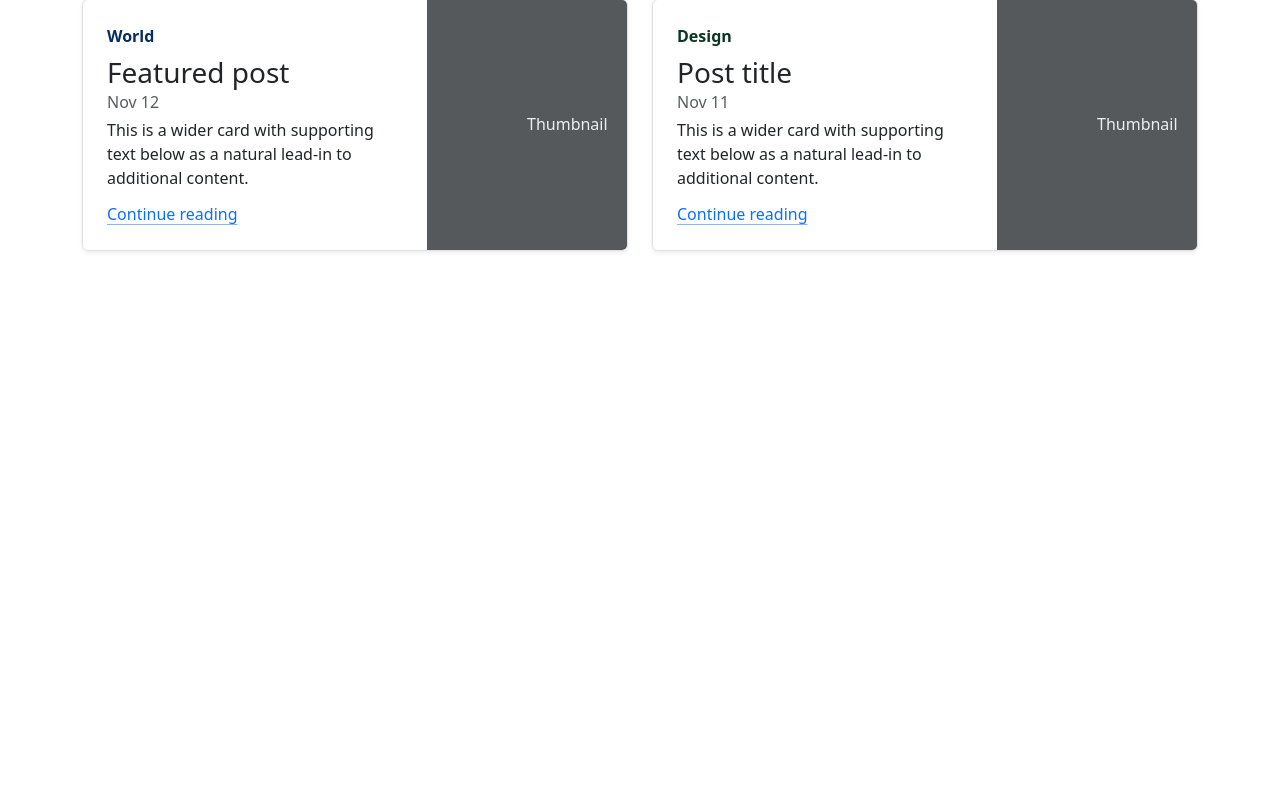
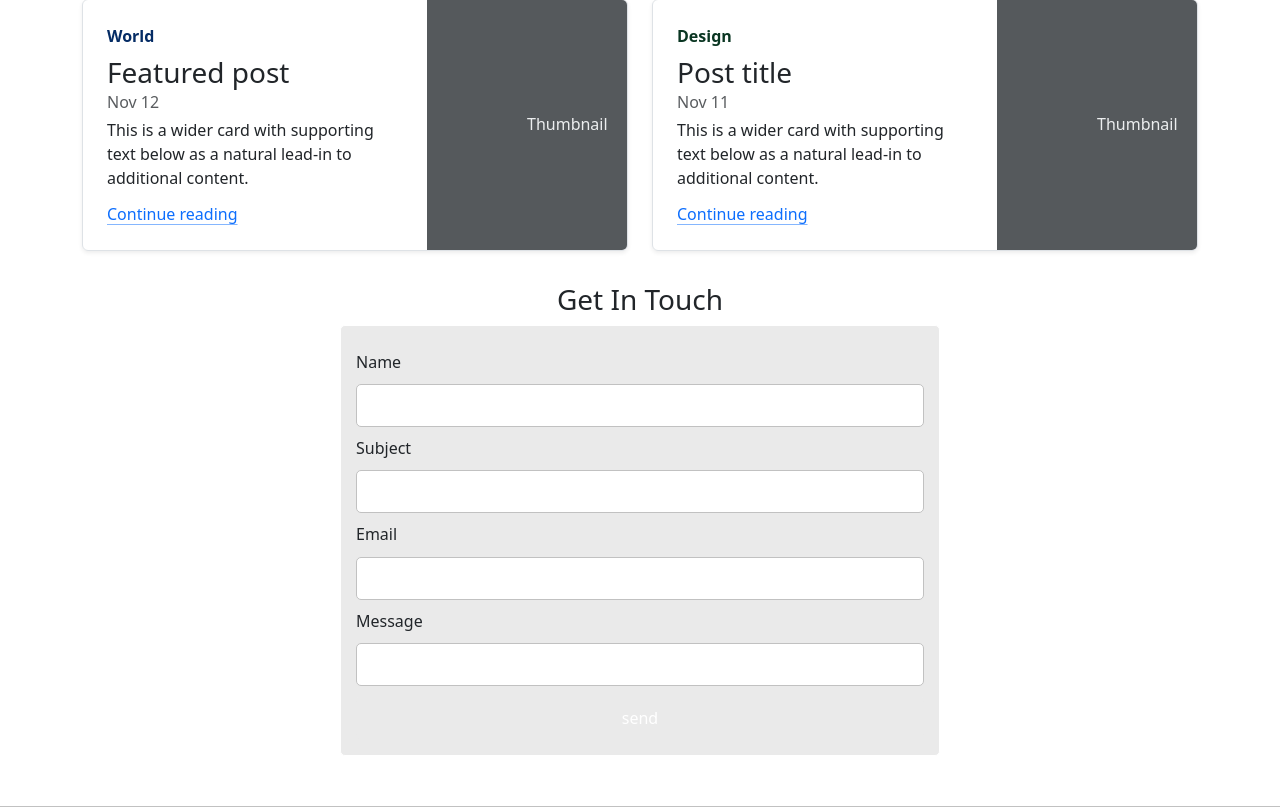
Before and after one commit to Kathan1999/Blog, a Django app: template Home/templates/index.html in a window 1280 px wide. Shown: the part 525-1332 px from the top of the page. Before the commit the page ends 777 px from the top, so only its background shows below. Run offline with Django 5.2, Linux system fonts and the light colour scheme; the template is opened without the code that fills it, so the values that code supplies are empty.

Commit message:
contact section has been done

```diff
--- a/Home/static/css/index.css
+++ b/Home/static/css/index.css
@@ -0,0 +1,45 @@
+.s2{
+    background-color: #fff;
+    border-bottom: 1px solid #c1c1c1;
+    overflow: auto;
+}
+
+#contact-form{
+    display: block;
+    max-width: 600px;
+    margin: 0 auto;
+    border: 1px solid #fff;
+    padding: 15px;
+    border-radius: 5px;
+    background-color: #eaeaea;
+    margin-bottom: 50px;
+}
+
+#contact-form label{
+    line-height: 2.7em;
+}
+
+#contact-form textarea{
+    min-height: 100px;
+    font-size: 14px;
+}
+
+.input-field{
+    width: 100%;
+    padding-top: 10px;
+    padding-bottom: 10px;
+    background-color: #fff;
+    border-radius: 5px;
+    border: 1px solid #c1c1c1;
+    font-size: 14px;
+}
+
+#submit-btn{
+    margin-top: 10px;
+    width: 100%;
+    padding-top: 10px;
+    padding-bottom: 10px;
+    color: #fff;
+    background-color: #eaeaea;
+    border: none;
+}
--- a/Home/templates/index.html
+++ b/Home/templates/index.html
@@ -4,7 +4,7 @@
         <meta charset="utf=8">
         <meta name="viewpoint" content="width=device-width, initial-scale=1.0">
         <title>Blog Website</title>
-        <link rel="stylesheet" href="{% static 'css/inde.css' %}">
+        <link rel="stylesheet" href="{% static 'css/index.css' %}">
         <link href="https://cdn.jsdelivr.net/npm/bootstrap@5.3.7/dist/css/bootstrap.min.css" rel="stylesheet" integrity="sha384-LN+7fdVzj6u52u30Kp6M/trliBMCMKTyK833zpbD+pXdCLuTusPj697FH4R/5mcr" crossorigin="anonymous">
         <link href="https://fonts.googleapis.com/css?family=Playfair+Display:700,900&display=swap" rel="stylesheet">
         <link rel="canonical" href="https://getbootstrap.com/docs/5.3/examples/blog/">
@@ -102,11 +102,35 @@
             </div>
         </div>
     </div>
-    </main>
+  </main>
 
-    <!-- Home page section -->
+  <!-- Home page section -->
 
+  <!-- Contact section -->
+  <section class="s2">
+    <div class="container">
+      <h3 style="text-align:center;">Get In Touch</h3>
 
+      <form id="contact-form" method="post" action="/">
+        {% csrf_token %}
+        <label>Name</label>
+        <input class="input-field" type="text" name="name">
+
+        <label>Subject</label>
+        <input class="input-field" type="text" name="subject">
+
+        <label>Email</label>
+        <input class="input-field" type="email" name="email">
+
+        <label>Message</label>
+        <input class="input-field" type="message" name="message">
+
+        <input class="primary-btn btn" id="submit-btn" type="submit" value="send">
+      </form>
+    </div>
+  </section>
+
+  <!-- Contact section -->
 
 
 
```
